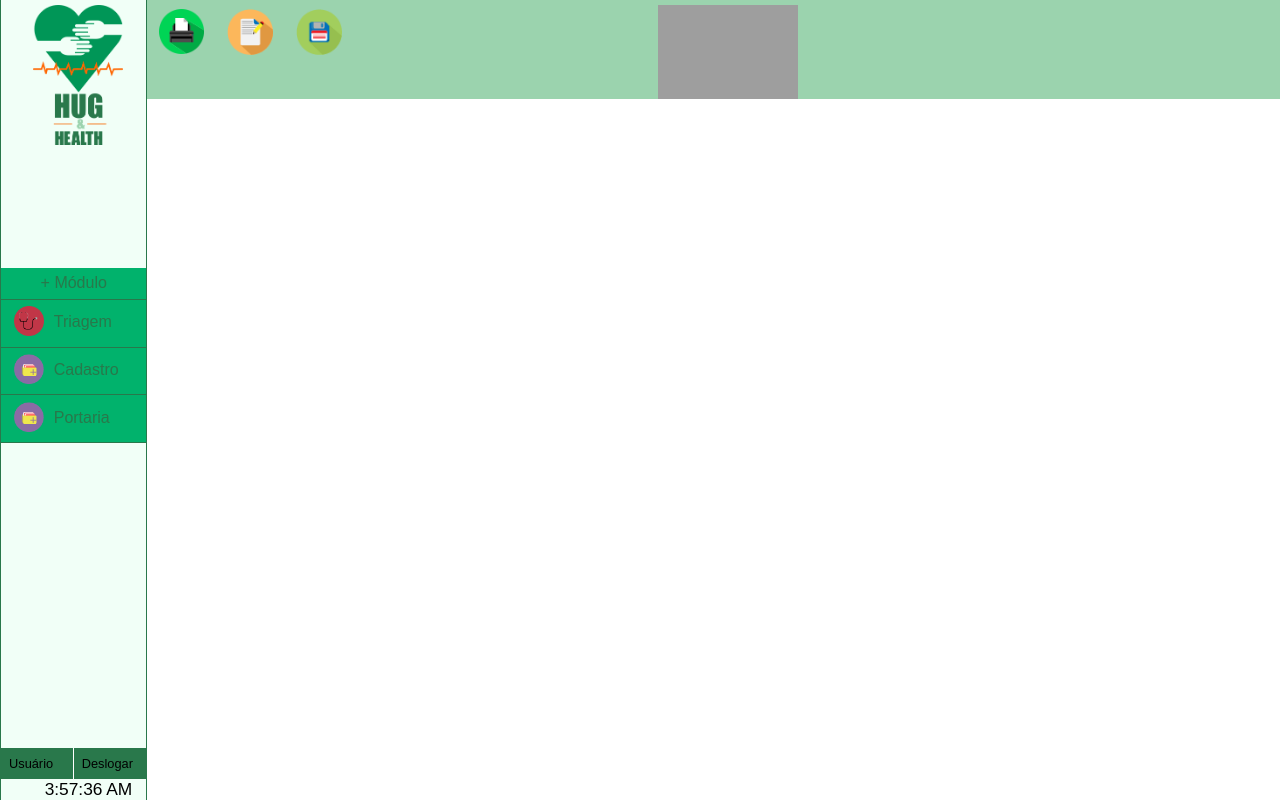
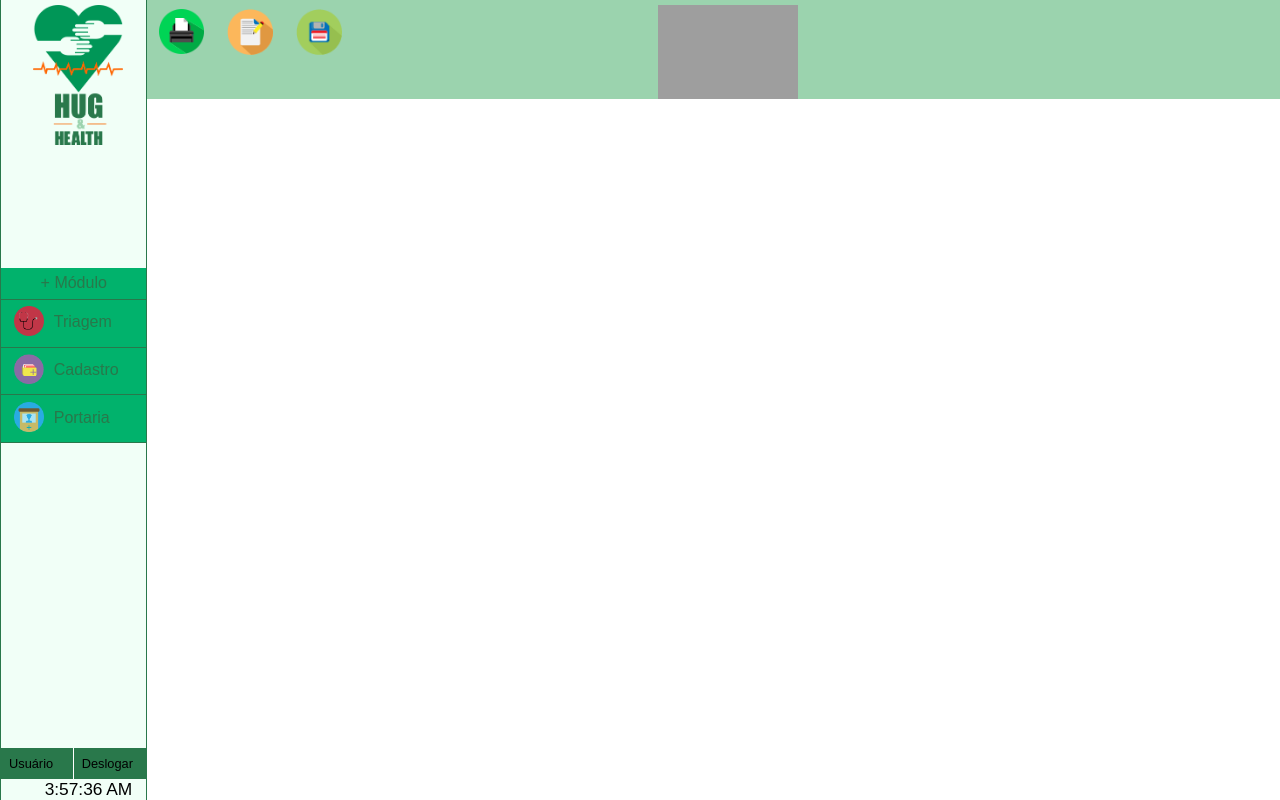
Before and after one commit to CaicarasHackerClub/etec-ptcc, a PHP site: page /backend/sub_modulo.php in a window 1280 px wide. Run offline with PHP 8.4, Linux system fonts and the light colour scheme; grey boxes are pictures that could not be loaded.

Commit message:
FrontEnd: Adicionado os nomes do icone e avatar de portaria.
	* Colocado na pagina_inicial e sub_modulo os caminhos
	para as imagens de portaria.

```diff
--- a/backend/pagina_inicial.php
+++ b/backend/pagina_inicial.php
@@ -48,7 +48,7 @@
       <input type="hidden" name=Nome_pag value="Administracao">
       </form> -->
 
-      <a class="anchor" href="../backend/sub_modulo.php" onclick="enviar(4)"><img class="avatars" id="img-portaria" src="../img/avatars/adm.png"><p class="txt_avatar" id="name-portaria">Portaria</p></a>
+      <a class="anchor" href="../backend/sub_modulo.php" onclick="enviar(4)"><img class="avatars" id="img-portaria" src="../img/avatars/portaria.png"><p class="txt_avatar" id="name-portaria">Portaria</p></a>
 
     </div>
 
--- a/backend/sub_modulo.php
+++ b/backend/sub_modulo.php
@@ -24,7 +24,7 @@
       </ul>
       <a href="#" Class="anchor" id="cadastro" onclick="mostrarAbas('Triagem', '../backend/triagem.php', 1)" ><img src="../img/icons/triagem.png" class="icon-modulo"  alt=""> <p>Triagem</p></a>
       <a href="#" Class="anchor" id="modulo_3" onclick="mostrarAbas('Cadastro', '../backend/cadastro.php', 2)" ><img src="../img/icons/cadastro.png" class="icon-modulo" alt=""><p>Cadastro</p></a>
-      <a href="#" Class="anchor" id="modulo_3" onclick="mostrarAbas('Fila', '../backend/fila.php', 4)" ><img src="../img/icons/cadastro.png" class="icon-modulo" alt=""><p>Portaria</p></a>
+      <a href="#" Class="anchor" id="modulo_3" onclick="mostrarAbas('Fila', '../backend/fila.php', 4)" ><img src="../img/icons/portaria.png" class="icon-modulo" alt=""><p>Portaria</p></a>
     </main>
     <a href="#" id="user" class="nav_user">Usuário</a>
     <a href="#" class="nav_user">Deslogar</a>
```
